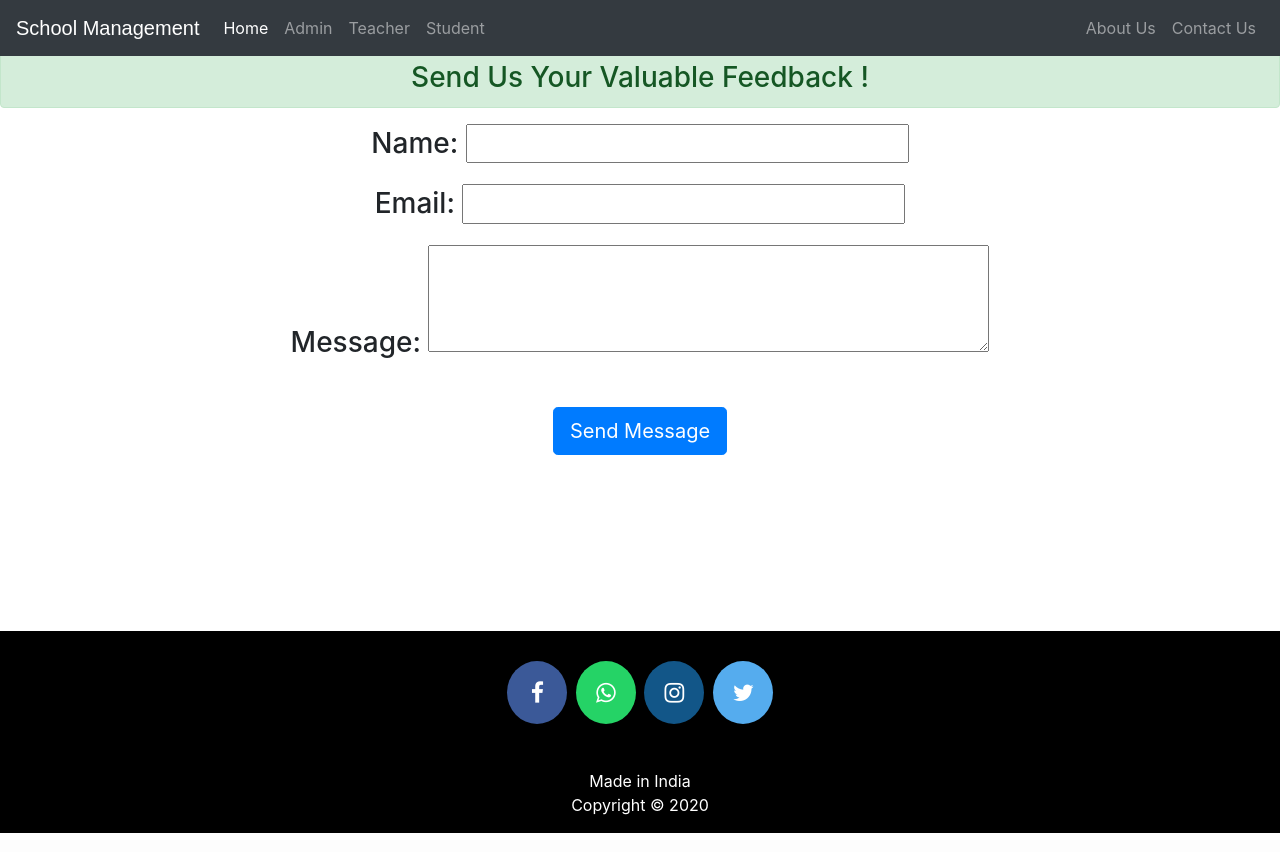
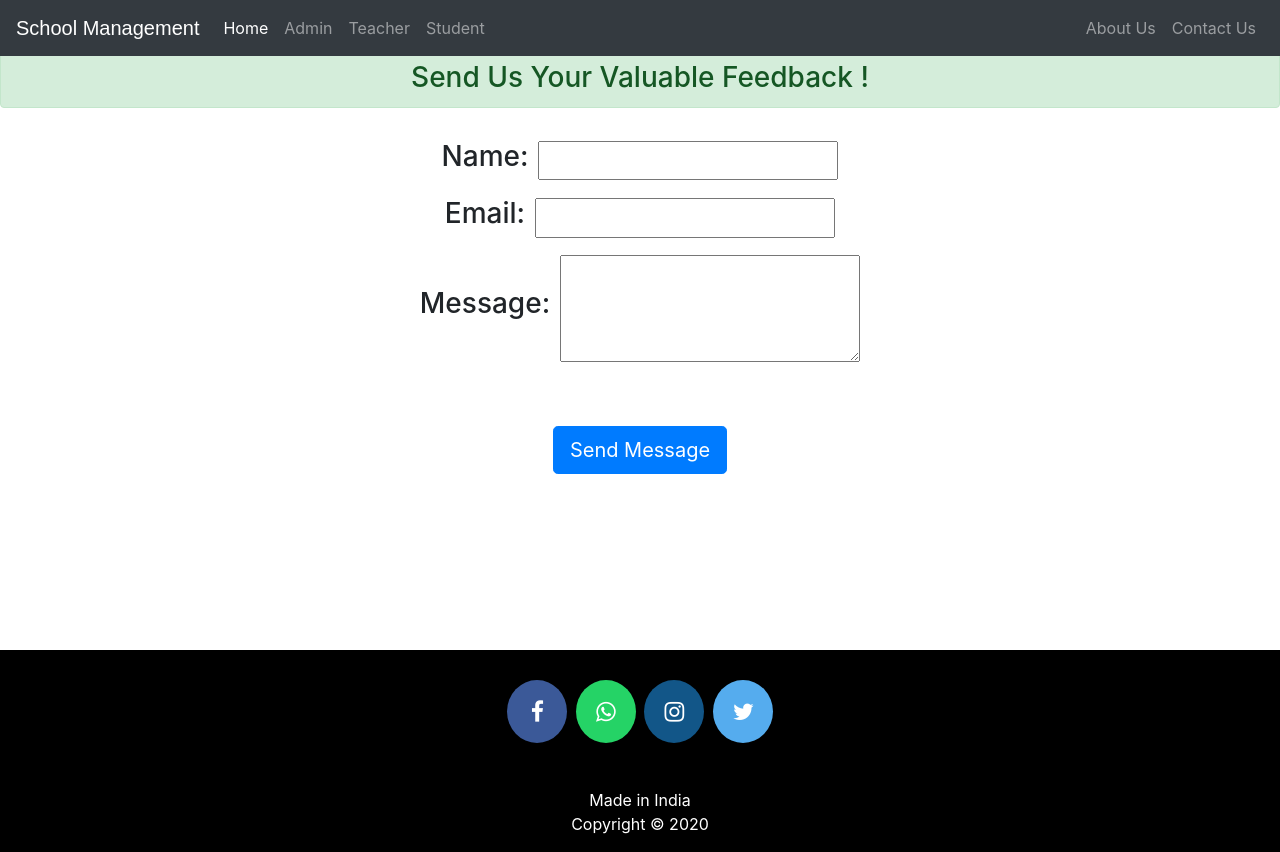
Before and after one commit to Ray1239/schoolMS, a Django app: page /contactus in a window 1280 px wide. Run offline with Django 3.2, Linux system fonts and the light colour scheme; some libraries are stand-ins or nearby versions.

Commit message:
Aligned elements

```diff
--- /dev/null
+++ b/static/CSS/contactus.css
@@ -0,0 +1,17 @@
+.form-group{
+    display: flex;
+    flex-direction: column;
+    justify-content: center;
+    align-items: center;
+}
+
+.form-group > h3 > p{
+    display: flex;
+    justify-content: center;
+    align-items: center;
+    gap: 10px;
+}
+
+.form-group > h3 > p > textarea, .form-group > h3 > p > input{
+    width: 300px;
+}
--- a/templates/school/adminlogin.html
+++ b/templates/school/adminlogin.html
@@ -5,7 +5,7 @@
 <head>
   <meta charset="utf-8">
   <meta name="viewport" content="width=device-width, initial-scale=1, shrink-to-fit=no">
-  <title>LazyCoder || sumit</title>
+  <title>SMS</title>
 
 
   <style type="text/css">
--- a/templates/school/adminsignup.html
+++ b/templates/school/adminsignup.html
@@ -6,7 +6,7 @@
 <head>
   <meta charset="utf-8">
   <meta name="viewport" content="width=device-width, initial-scale=1, shrink-to-fit=no">
-  <title>LazyCoder || sumit</title>
+  <title>SMS</title>
   <style type="text/css">
     body {
       color: #aa082e;
--- a/templates/school/contactus.html
+++ b/templates/school/contactus.html
@@ -5,8 +5,9 @@
 <head>
   <meta name="viewport" content="width=device-width, initial-scale=1, shrink-to-fit=no">
 
-  <title>LazyCoder || sumit</title>
+  <title>SMS</title>
 
+  <link rel="stylesheet" href="{% static 'CSS/contactus.css' %}">
 
 </head>
 
@@ -23,7 +24,7 @@
       {% csrf_token %}
       <div class="form-group">
         <p>
-        <h3>{{ form.as_p }}</h3>
+          <h3 class="container">{{ form.as_p }}</h3>
         </p>
         <br>
         <input type="submit" value="Send Message" class='btn btn-primary btn-lg'>
--- a/templates/school/contactussuccess.html
+++ b/templates/school/contactussuccess.html
@@ -7,7 +7,7 @@
   <meta name="viewport" content="width=device-width, initial-scale=1, shrink-to-fit=no">
 
 
-  <title>LazyCoder || sumit</title>
+  <title>SMS</title>
   <style media="screen">
     .jumbotron {
       margin-bottom: 0px;
--- a/templates/school/student_wait_for_approval.html
+++ b/templates/school/student_wait_for_approval.html
@@ -5,7 +5,7 @@
 <head>
   <meta charset="utf-8">
   <meta name="viewport" content="width=device-width, initial-scale=1, shrink-to-fit=no">
-  <title>LazyCoder || sumit</title>
+  <title>SMS</title>
 
 
   <style media="screen">
--- a/templates/school/studentbase.html
+++ b/templates/school/studentbase.html
@@ -4,7 +4,7 @@
 
 <head>
   <meta charset="utf-8">
-  <title>LazyCoder || sumit</title>
+  <title>SMS</title>
 
   <style media="screen">
     a:link {
--- a/templates/school/studentlogin.html
+++ b/templates/school/studentlogin.html
@@ -5,7 +5,7 @@
 <head>
   <meta charset="utf-8">
   <meta name="viewport" content="width=device-width, initial-scale=1, shrink-to-fit=no">
-  <title>LazyCoder || sumit</title>
+  <title>SMS</title>
 
 
   <style type="text/css">
--- a/templates/school/studentsignup.html
+++ b/templates/school/studentsignup.html
@@ -6,7 +6,7 @@
 <head>
   <meta charset="utf-8">
   <meta name="viewport" content="width=device-width, initial-scale=1, shrink-to-fit=no">
-  <title>LazyCoder || sumit</title>
+  <title>SMS</title>
   <style type="text/css">
     body {
       color: #aa082e;
```
